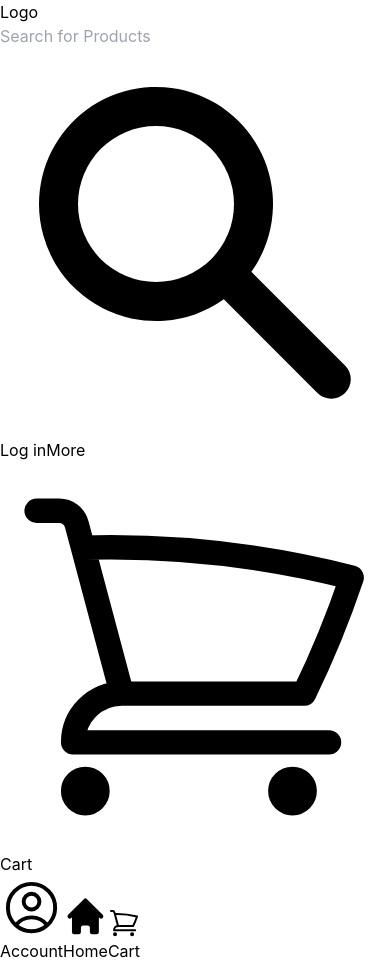
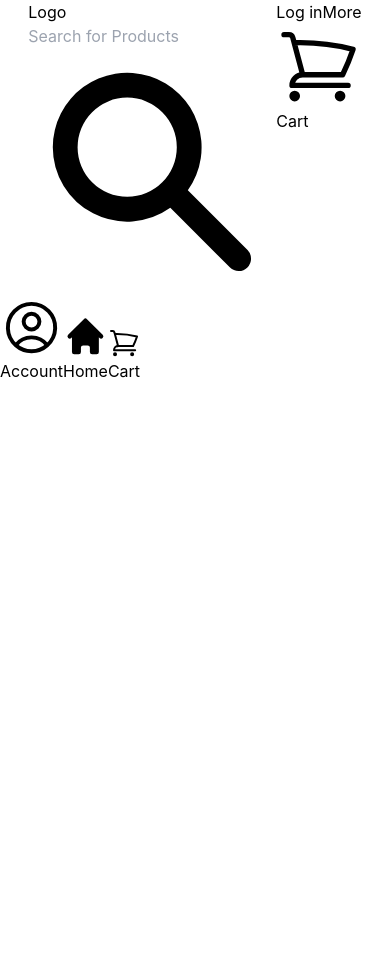
Before and after one commit to pwn0x80/Building-Materials, a React (Create React App) app: page /cart in a window 390 px wide. After the commit the page ends 844 px from the top, so only its background shows below. Built offline with nearby package versions, Linux system fonts and the light colour scheme.

Commit message:
nav-responsive

```diff
--- a/src/index.css
+++ b/src/index.css
@@ -14,3 +14,10 @@ code {
   font-family: source-code-pro, Menlo, Monaco, Consolas, 'Courier New',
     monospace;
 }
+
+@layer{
+  .nav-responsive{
+    display: flex;
+    justify-content: center;
+  }
+}
```
